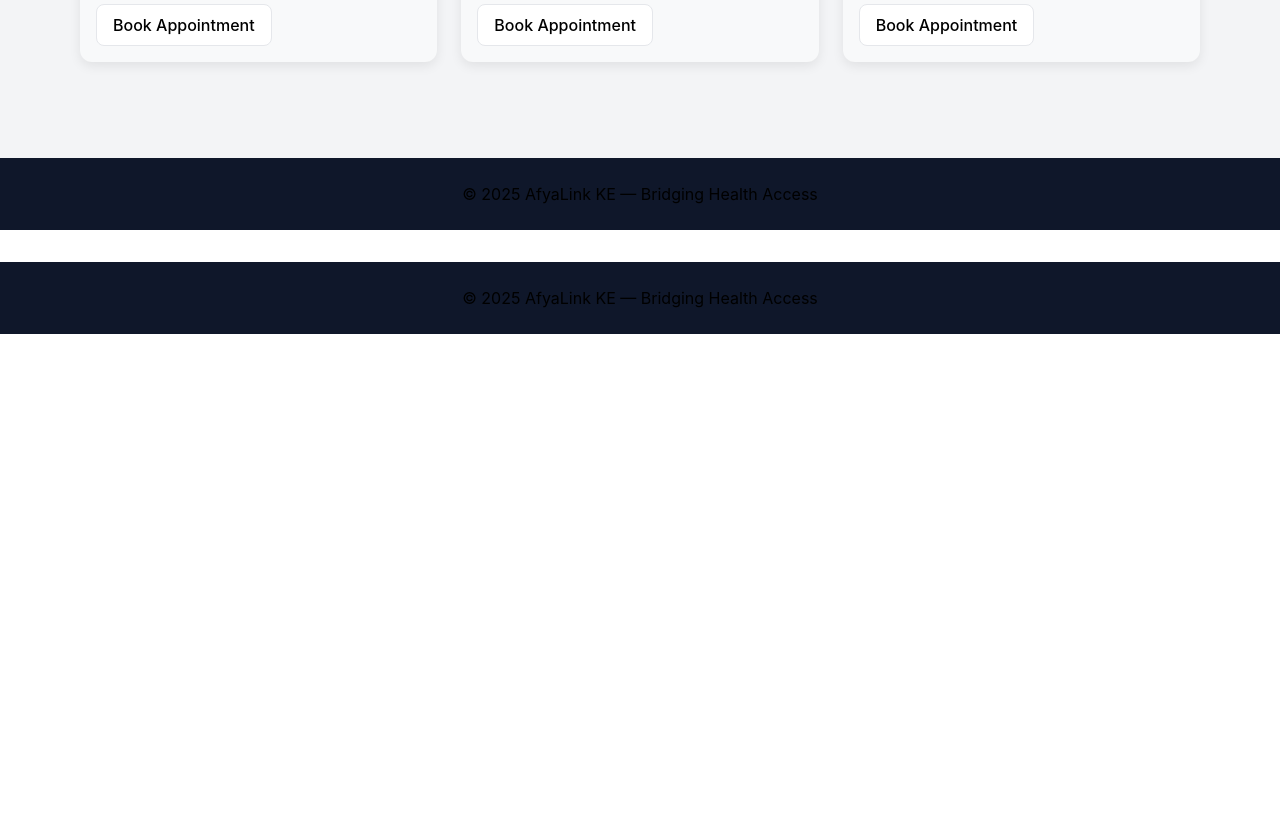
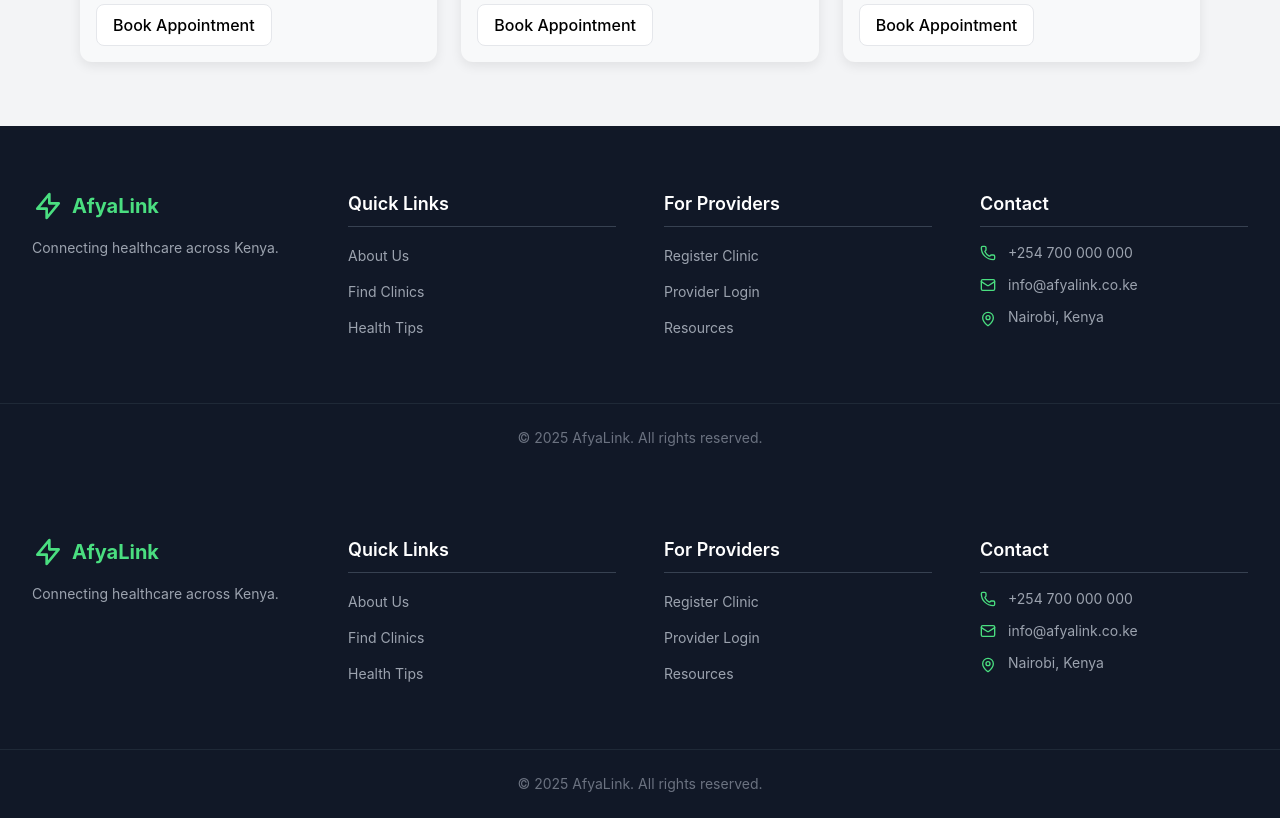
Before and after one commit to Benson-Mwanake/Afye-ke, a React (Create React App) app in the folder client/: page / in a window 1280 px wide. Shown: the part 1320-2138 px from the top of the page. Before the commit the page ends 1654 px from the top, so only its background shows below. Built offline with nearby package versions, Linux system fonts and the light colour scheme.

Commit message:
Add Footer component for client pages

```diff
--- a/client/src/layouts/Footer.jsx
+++ b/client/src/layouts/Footer.jsx
@@ -1,9 +1,116 @@
-export default function Footer(){
+import React from "react";
+import { Mail, Phone, MapPin } from "lucide-react";
+
+const Footer = () => {
+  const quickLinks = [
+    { name: "About Us", href: "/about" },
+    { name: "Find Clinics", href: "/clinics" },
+    { name: "Health Tips", href: "/education" },
+  ];
+
+  const providerLinks = [
+    { name: "Register Clinic", href: "/register-clinic" },
+    { name: "Provider Login", href: "/login/provider" },
+    { name: "Resources", href: "/resources" },
+  ];
+
   return (
-    <footer className="bg-afyaDark text-afyaWhite mt-8">
-      <div className="container mx-auto px-4 py-6 text-center">
-        <p>© {new Date().getFullYear()} AfyaLink KE — Bridging Health Access</p>
+    <footer className="bg-gray-900 text-white">
+      <div className="max-w-7xl mx-auto px-4 sm:px-6 lg:px-8 py-16">
+        <div className="grid grid-cols-1 md:grid-cols-4 gap-12">
+          {/* Column 1: Logo and Tagline */}
+          <div>
+            <div className="flex items-center text-xl font-bold text-green-400 mb-4">
+              <svg
+                className="w-8 h-8 mr-2"
+                fill="none"
+                stroke="currentColor"
+                viewBox="0 0 24 24"
+                xmlns="http://www.w3.org/2000/svg"
+              >
+                <path
+                  strokeLinecap="round"
+                  strokeLinejoin="round"
+                  strokeWidth="2"
+                  d="M13 10V3L4 14h7v7l9-11h-7z"
+                />
+              </svg>
+              AfyaLink
+            </div>
+            <p className="text-gray-400 text-sm">
+              Connecting healthcare across Kenya.
+            </p>
+          </div>
+
+          {/* Column 2: Quick Links */}
+          <div>
+            <h5 className="text-lg font-semibold mb-4 border-b border-gray-700 pb-2">
+              Quick Links
+            </h5>
+            <ul className="space-y-3">
+              {quickLinks.map((link) => (
+                <li key={link.name}>
+                  <a
+                    href={link.href}
+                    className="text-gray-400 hover:text-green-400 transition duration-150 text-sm"
+                  >
+                    {link.name}
+                  </a>
+                </li>
+              ))}
+            </ul>
+          </div>
+
+          {/* Column 3: For Providers */}
+          <div>
+            <h5 className="text-lg font-semibold mb-4 border-b border-gray-700 pb-2">
+              For Providers
+            </h5>
+            <ul className="space-y-3">
+              {providerLinks.map((link) => (
+                <li key={link.name}>
+                  <a
+                    href={link.href}
+                    className="text-gray-400 hover:text-green-400 transition duration-150 text-sm"
+                  >
+                    {link.name}
+                  </a>
+                </li>
+              ))}
+            </ul>
+          </div>
+
+          {/* Column 4: Contact */}
+          <div>
+            <h5 className="text-lg font-semibold mb-4 border-b border-gray-700 pb-2">
+              Contact
+            </h5>
+            <ul className="space-y-3 text-sm">
+              <li className="flex items-center text-gray-400">
+                <Phone className="w-4 h-4 mr-3 text-green-400" />
+                +254 700 000 000
+              </li>
+              <li className="flex items-center text-gray-400">
+                <Mail className="w-4 h-4 mr-3 text-green-400" />
+                info@afyalink.co.ke
+              </li>
+              <li className="flex items-start text-gray-400">
+                <MapPin className="w-4 h-4 mr-3 mt-1 text-green-400 flex-shrink-0" />
+                Nairobi, Kenya
+              </li>
+            </ul>
+          </div>
+        </div>
+      </div>
+
+      {/* Copyright Bar */}
+      <div className="border-t border-gray-800 py-6">
+        <div className="max-w-7xl mx-auto px-4 sm:px-6 lg:px-8 text-center text-gray-500 text-sm">
+          &copy; 2025 AfyaLink. All rights reserved.
+        </div>
       </div>
     </footer>
-  )
-}
+  );
+};
+
+export default Footer;
```
